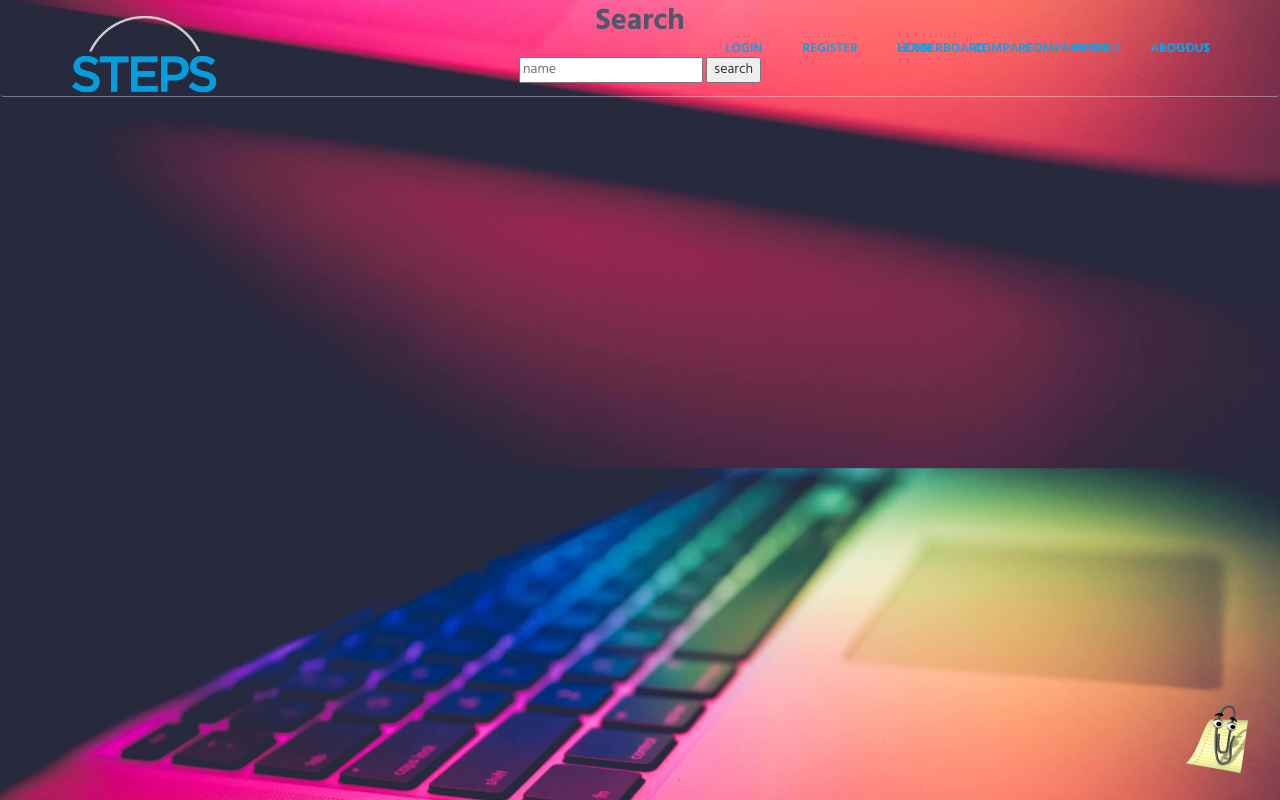
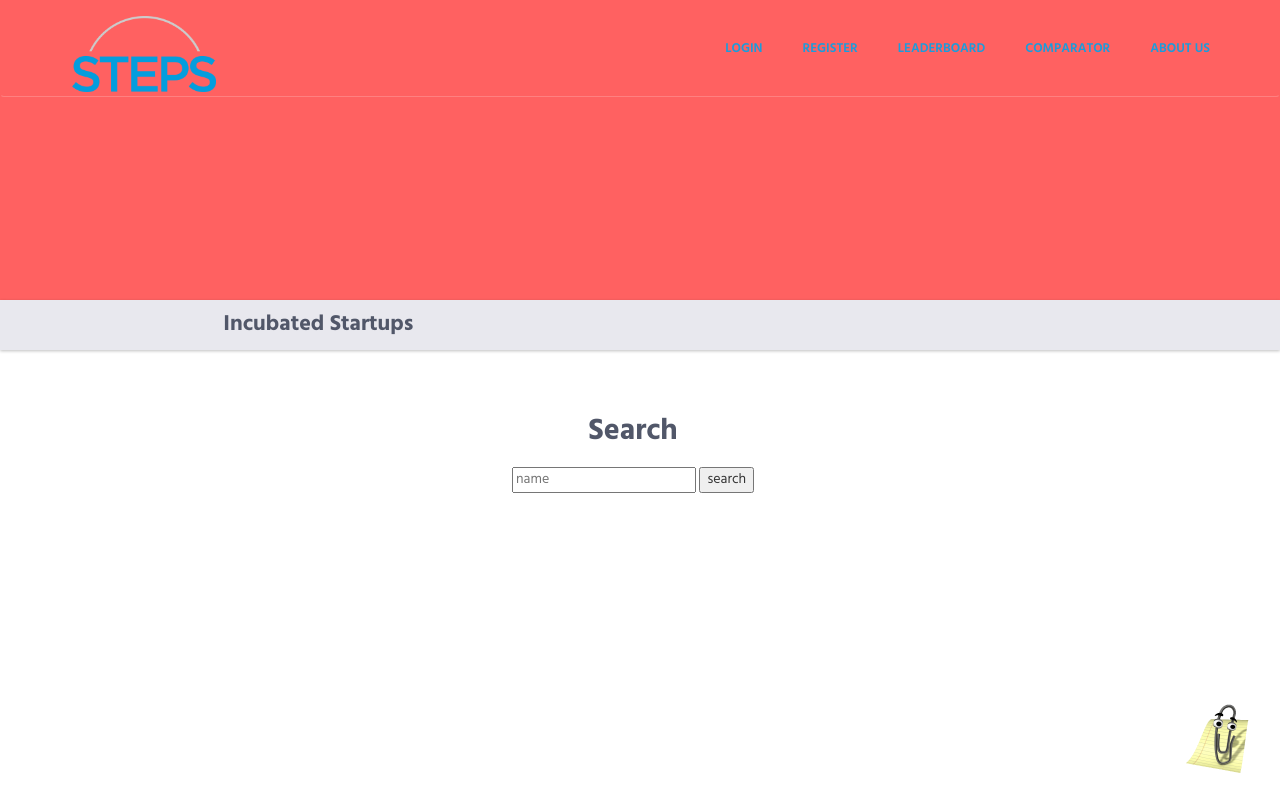
Before and after one commit to VishalCR7/steps, a Django app: page /search/startups/ in a window 1280 px wide. Run offline with Django 3.2, Linux system fonts and the light colour scheme; some libraries are stand-ins or nearby versions.

Commit message:
fix search css

```diff
--- a/steps/app/templates/app/searchform.html
+++ b/steps/app/templates/app/searchform.html
@@ -1,55 +1,27 @@
 {% extends 'app/base.html' %}
 {% block content %}
 {% load static%}
-
-<body style="background: url({% static 'app/img/02.jpg' %});background-size: cover;background-position: center;">
-
-  <header class="header navbar-fixed-top">
-    <nav class="navbar" role="navigation">
-      <div class="container">
-        <div class="menu-container js_nav-item">
-          <button type="button" class="navbar-toggle" data-toggle="collapse" data-target=".nav-collapse">
-            <span class="sr-only">Toggle navigation</span>
-            <span class="toggle-icon"></span>
-          </button>
-
-          <div class="logo">
-            <a class="logo-wrap" href="#body">
-              <img class="logo-img logo-img-main" src="{% static 'app/img/logofinal.png' %}" alt="FlameOnePage Logo">
-              <img class="logo-img logo-img-active" src="{% static 'app/img/logofinal.png' %}" alt="FlameOnePage Dark Logo">
-            </a>
-          </div>
-        </div>
-
-        <div class="collapse navbar-collapse nav-collapse">
-
-          <!--div class="language-switcher">
-            <ul class="nav-lang">
-                        <li><a class="active" href="#">EN</a></li>
-              <li><a href="#">DE</a></li>
-            <li><a href="#">FR</a></li>
-            </ul>
-          </div-->
-
-          <div class="menu-container">
-            <ul class="nav navbar-nav navbar-nav-right">
-              <li class="js_nav-item nav-item"><a class="nav-item-child nav-item-hover" href="">Home</a></li>
-              {% if not user.is_authenticated %}
-              <li class="js_nav-item nav-item"><a class="nav-item-child nav-item-hover" href="">Compare</a></li>
-              {% endif %}
-              <li class="js_nav-item nav-item"><a class="nav-item-child nav-item-hover" href="">Profile</a></li>
-              <li class="js_nav-item nav-item"><a class="nav-item-child nav-item-hover" href="">Logout</a></li>
-            </ul>
-          </div>
-        </div>
-      </div>
-    </nav>
-  </header>
+<style>
+.compare-container{
+    display: inline-table;
+    margin-top: 60px;
+    margin-left: 40%;
+}
+</style>
+<div class="profile">
+  <div class="cover-image col-sm-12" style="background-image: none;background-color: #ff6161;height: 300px;">
+  </div>
+  <div class="activitybar col-sm-12 ">
+    <div class="col-sm-offset-2 page-heading">
+      <h3 >Incubated Startups</h3>
+    </div>
+  </div>
+</div>
 
   <div class="compare-container">
     <div class="header-container">
       <h2> Search</h2>
-      <div class="comparator_name" style="display: flex;">
+      <div class="comparator_name"">
         <form method="GET" action="/search/incubators">
          <input type="text" placeholder="name" name="q">
          <button type="submit">search</button>
@@ -57,7 +29,5 @@
      </div>
    </form>
  </div>
-</div>
-</div>
+</body>
 {% endblock %}
-</body>
```
Also changed, not shown: steps/app/templates/app/search.html (+20 -59 lines).
